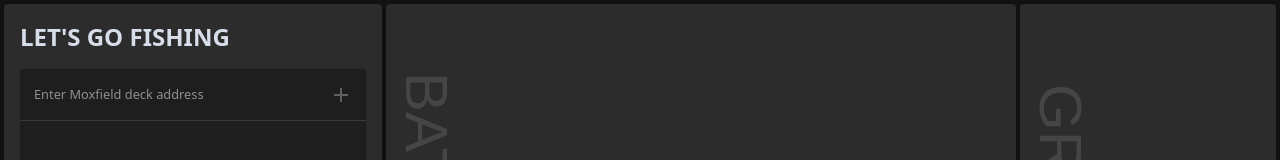
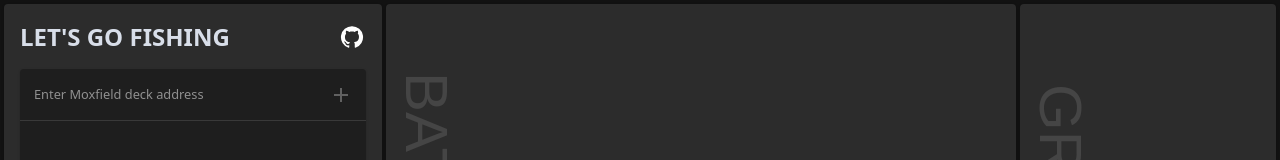
Before and after one commit to avocadianmage/lets-go-fishing, a React (Create React App) app in the folder client/: page / in a window 1280 px wide. Shown: the top 160 px of the page. Built offline with nearby package versions, Linux system fonts and the light colour scheme.

Commit message:
add link to github

```diff
--- a/client/package.json
+++ b/client/package.json
@@ -1,6 +1,7 @@
 {
   "name": "lets-go-fishing",
   "version": "0.1.0",
+  "homepage": "https://github.com/avocadianmage/lets-go-fishing",
   "private": true,
   "dependencies": {
     "@emotion/react": "^11.10.4",
--- a/client/src/components/lefter/lefter.tsx
+++ b/client/src/components/lefter/lefter.tsx
@@ -1,4 +1,4 @@
-import { Favorite } from '@mui/icons-material';
+import { Favorite, GitHub } from '@mui/icons-material';
 import { Box, Divider, Paper } from '@mui/material';
 import { useEffect, useRef, useState } from 'react';
 import { STARTING_LIFE } from '../../global/constants';
@@ -15,6 +15,13 @@ import SvgManaGreen from '../../assets/mana-green.svg';
 import SvgManaRed from '../../assets/mana-red.svg';
 import SvgManaWhite from '../../assets/mana-white.svg';
 import { Shortcuts } from './shortcuts';
+import { InputButton } from './inputButton';
+
+import { homepage } from '../../../package.json';
+
+const openGitHub = () => {
+    window.open(homepage, '_blank');
+};
 
 interface LefterProps {
     gameDetailsState: GameDetailsState;
@@ -93,6 +100,11 @@ export const Lefter = ({
     return (
         <Pane id='lefter'>
             <Box sx={{ p: '10px' }}>
+                <Box sx={{ float: 'right' }}>
+                    <InputButton aria-label='GitHub' onClick={openGitHub}>
+                        <GitHub />
+                    </InputButton>
+                </Box>
                 <h1 style={{ marginTop: 0 }}>Let's Go Fishing</h1>
 
                 <Paper sx={{ marginBottom: '16px' }}>
```
